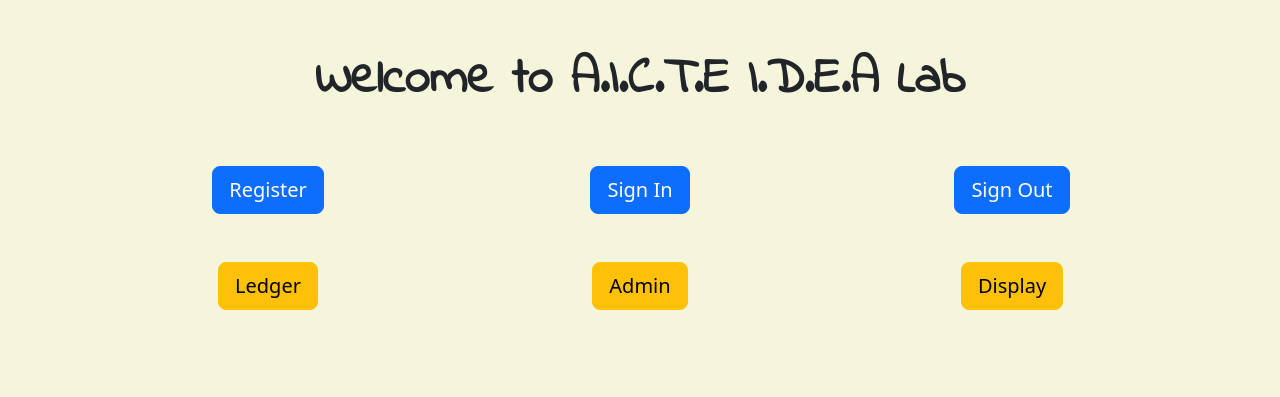
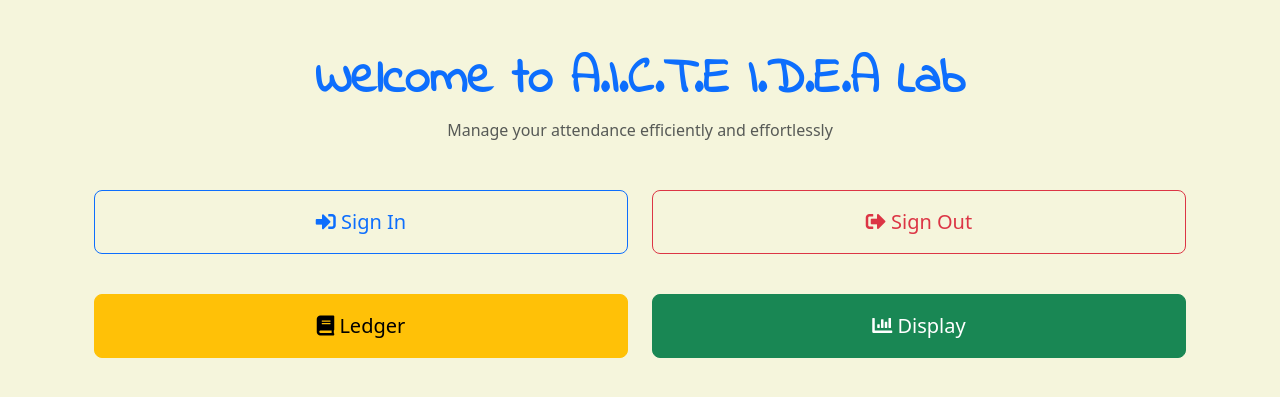
Before and after one commit to vaaditya320/attendance-ledger, a Django app: page / in a window 1280 px wide. Shown: the part 49-446 px from the top of the page. Run offline with Django 5.2, Linux system fonts and the light colour scheme.

Commit message:
updated index.html and updated display view to only show records > 1 minute

```diff
--- a/attendance/settings.py
+++ b/attendance/settings.py
@@ -71,7 +71,6 @@
 WSGI_APPLICATION = 'attendance.wsgi.application'
 
 
-# Database
 # https://docs.djangoproject.com/en/5.0/ref/settings/#databases
 
 DATABASES = {
@@ -80,6 +79,7 @@
         'NAME': BASE_DIR / 'db.sqlite3',
     }
 }
+
 
 
 # Password validation
--- a/main/templates/main/index.html
+++ b/main/templates/main/index.html
@@ -5,38 +5,42 @@
 {% block title %}Attendance Tracking System{% endblock %}
 
 {% block content %}
-<div class="container">
-    <div class="d-flex align-items-center justify-content-center mt-5">
-        <h3 id="Welcome">Welcome to A.I.C.T.E  I.D.E.A Lab</h3>
+<div class="container mt-5">
+    <!-- Welcome Message -->
+    <div class="text-center mb-4">
+        <h2 id="Welcome" class="font-weight-bold text-primary">Welcome to A.I.C.T.E I.D.E.A Lab</h2>
+        <p class="text-muted">Manage your attendance efficiently and effortlessly</p>
     </div>
 
-    <div class="row mt-5">
-        <div class="col-md-4">
-            <a href="register" class="btn btn-primary btn-lg btn-block">Register</a>
+    <!-- Action Buttons Row 1 -->
+    <div class="row text-center mt-5">
+        <div class="col-md-6 mb-4">
+            <a href="sign-in" class="btn btn-outline-primary btn-lg w-100 py-3">
+                <i class="fas fa-sign-in-alt mr-2"></i> Sign In
+            </a>
         </div>
-        <div class="col-md-4">
-            <a href="sign-in" class="btn btn-primary btn-lg btn-block">Sign In</a>
+        <div class="col-md-6 mb-4">
+            <a href="sign-out" class="btn btn-outline-danger btn-lg w-100 py-3">
+                <i class="fas fa-sign-out-alt mr-2"></i> Sign Out
+            </a>
         </div>
-        <div class="col-md-4">
-            <a href="sign-out" class="btn btn-primary btn-lg btn-block">Sign Out</a>
-        </div>
-
-
-
     </div>
 
-    <div class="row mt-5">
-        <div class="col-md-4">
-            <a href="ledger" class="btn btn-warning btn-lg btn-block">Ledger</a>
+    <!-- Action Buttons Row 2 -->
+    <div class="row text-center mt-3">
+        <div class="col-md-6 mb-4">
+            <a href="ledger" class="btn btn-warning btn-lg w-100 py-3">
+                <i class="fas fa-book mr-2"></i> Ledger
+            </a>
         </div>
-        <div class="col-md-4 ">
-            <a href="admin/" class="btn btn-warning btn-lg btn-block">Admin</a>
+        <div class="col-md-6 mb-4">
+            <a href="display" class="btn btn-success btn-lg w-100 py-3">
+                <i class="fas fa-chart-bar mr-2"></i> Display
+            </a>
         </div>
-        <div class="col-md-4 ">
-            <a href="display" class="btn btn-warning btn-lg btn-block">Display</a>
-        </div>
+    </div>
+</div>
 
-    </div>
-
-</div>
+<!-- FontAwesome and Bootstrap Icons for a more professional look -->
+<link rel="stylesheet" href="https://cdnjs.cloudflare.com/ajax/libs/font-awesome/5.15.4/css/all.min.css">
 {% endblock %}
--- a/main/views.py
+++ b/main/views.py
@@ -44,6 +44,7 @@
 def sign_in(request):
     if request.method == 'POST':
         registration_id = request.POST.get('registration_id')
+        registration_id.upper()
         try:
             student = Student.objects.get(registration_id=registration_id)
             # Check if the student is already signed in
@@ -111,22 +112,21 @@
             if record.minutes_worked is not None:
                 total_time += timedelta(minutes=int(record.minutes_worked))
 
-        # Convert total time to hours and minutes
+        # Convert total time to minutes
         total_minutes = int(total_time.total_seconds() // 60)
-        total_hours, total_minutes = divmod(total_minutes, 60)  # Get hours and remaining minutes
 
-        # Add student data to the list
-        student_data.append({
-            'name': student.full_name,
-            'registration_id': student.registration_id,
-            'total_hours': total_hours,
-            'total_minutes': total_minutes
-        })
+        # Only include students who have worked more than 1 minute
+        if total_minutes > 1:
+            total_hours, total_minutes = divmod(total_minutes, 60)  # Get hours and remaining minutes
+            student_data.append({
+                'name': student.full_name,
+                'registration_id': student.registration_id,
+                'total_hours': total_hours,
+                'total_minutes': total_minutes
+            })
 
-    # Pass student data to the template for rendering
+    # Pass the filtered student data to the template for rendering
     return render(request, 'main/display.html', {'student_data': student_data})
-
-
 def ledger(request):
     records = AttendanceRecord.objects.order_by('-sign_in_time')[:20]
     return render(request, 'main/ledger.html', {'records': records})
```
Also changed, not shown: import.py (added, +26 -0 lines), 1 other file.
